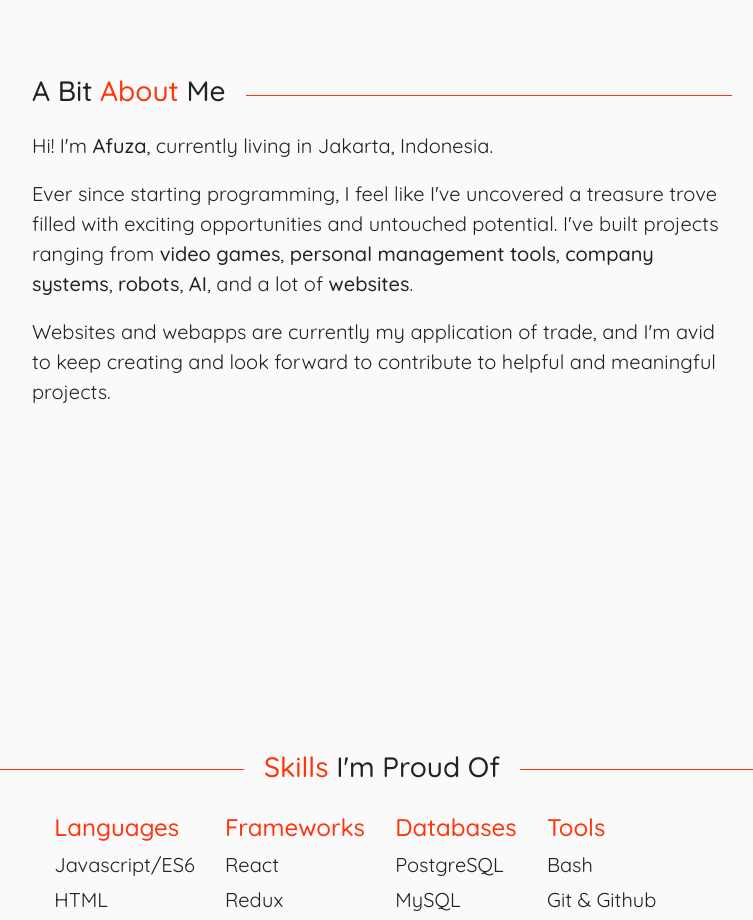
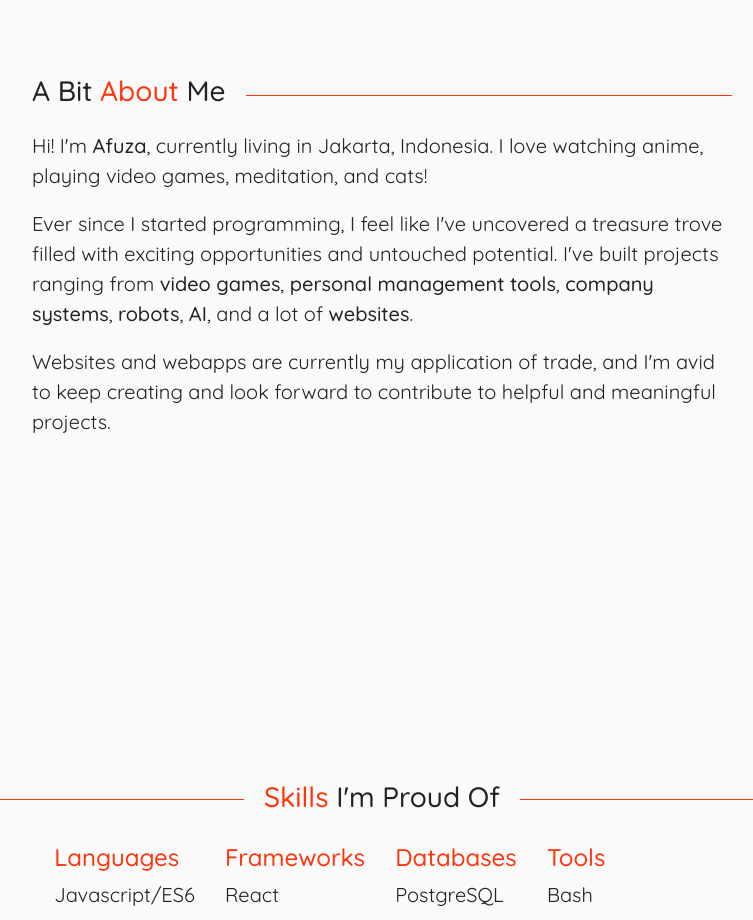
Before and after one commit to afutofu/afutofu.github.io, a React (Create React App) app: page / in a window 1280 px wide. Shown: the part 900-1820 px from the top of the page, without its empty margins (258-1011 px from the left). Built offline with nearby package versions, Linux system fonts and the light colour scheme.

Commit message:
updated content in About
added things I love

```diff
--- a/src/components/About.js
+++ b/src/components/About.js
@@ -211,10 +211,11 @@ const About = () => {
             <Descriptions ref={(el) => (descriptions = el)}>
               <Description>
                 Hi! I'm <DescriptionBold>Afuza</DescriptionBold>, currently
-                living in Jakarta, Indonesia.
+                living in Jakarta, Indonesia. I love watching anime, playing
+                video games, meditation, and cats!
               </Description>
               <Description>
-                Ever since starting programming, I feel like I've uncovered a
+                Ever since I started programming, I feel like I've uncovered a
                 treasure trove filled with exciting opportunities and untouched
                 potential. I've built projects ranging from{" "}
                 <DescriptionBold>video games</DescriptionBold>,{" "}
```
